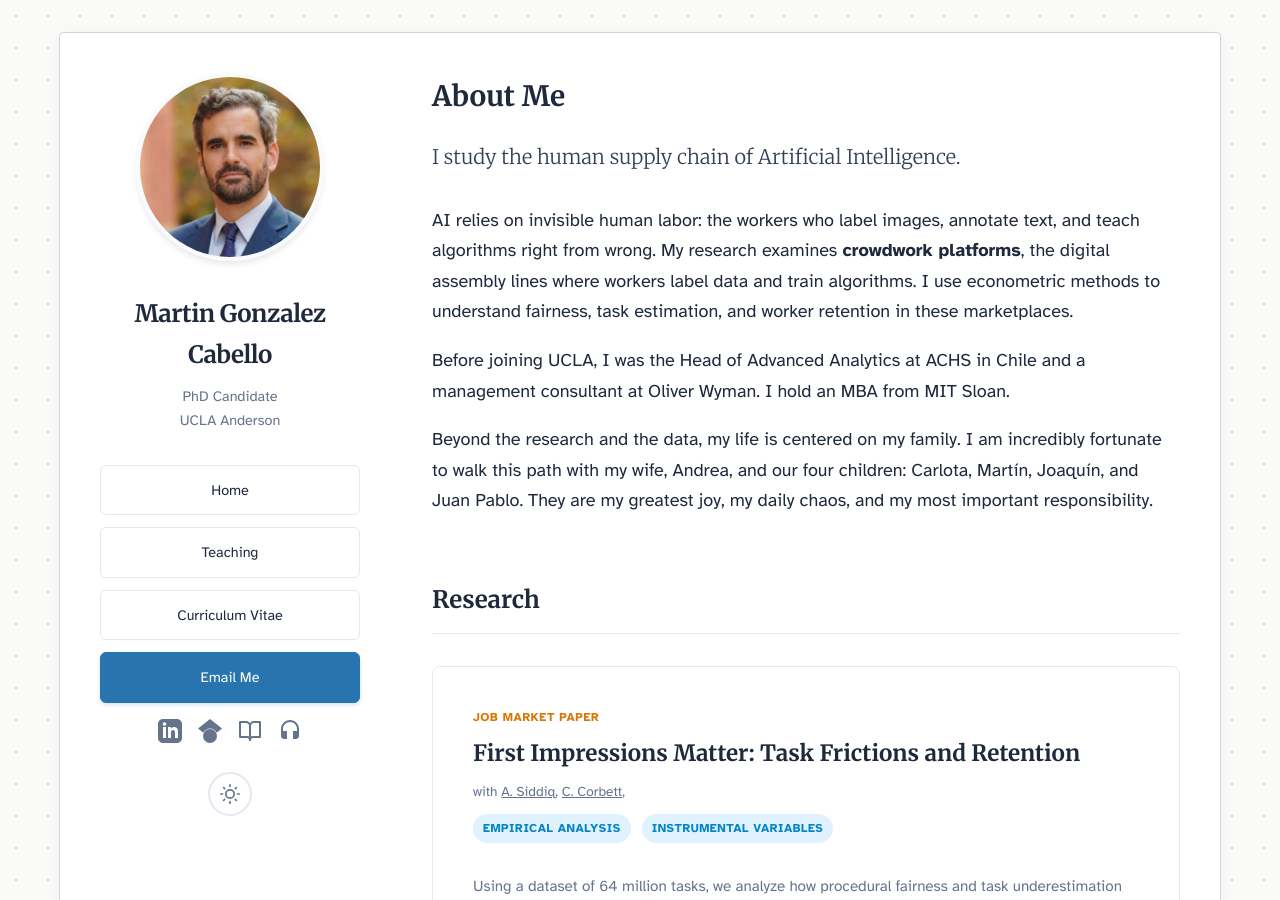
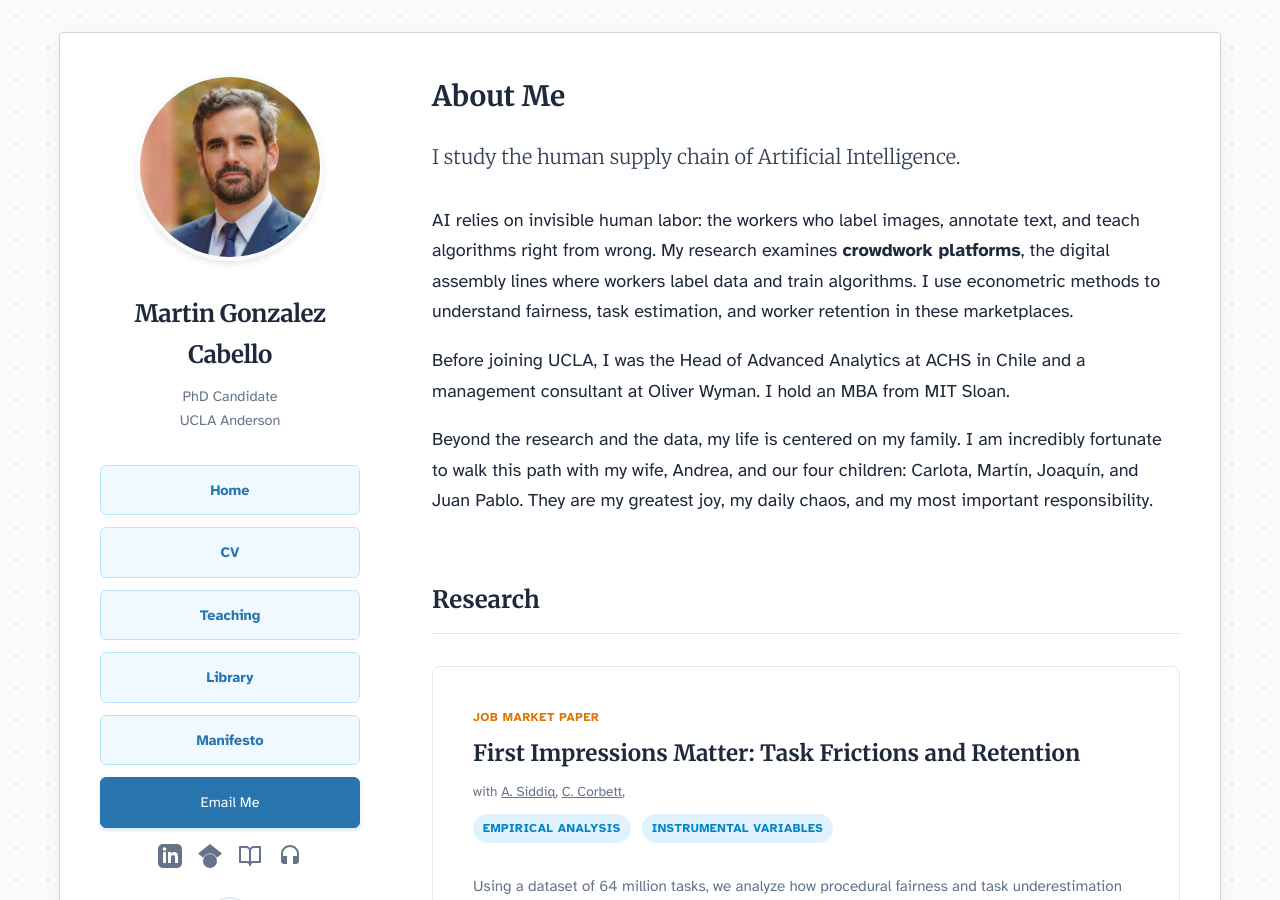
Before and after one commit to martins73/research-site, a Jekyll site: the page built from index.html, in a window 1280 px wide and 900 px high. Built offline with Jekyll 4.4.1, drawn with Linux system fonts in a browser that asks for light colours.

Commit message:
Update default.html

```diff
--- a/_layouts/default.html
+++ b/_layouts/default.html
@@ -95,9 +95,12 @@
             <div class="name">{{ site.author.name }}</div>
             <div class="affiliation">PhD Candidate<br>{{ site.author.affiliation_short }}</div>
 
-            <a href="/" class="sidebar-btn {% if page.active_page == 'home' %}btn-active{% else %}btn-outline{% endif %}">Home</a>
-            <a href="/teaching" class="sidebar-btn {% if page.active_page == 'teaching' %}btn-active{% else %}btn-outline{% endif %}">Teaching</a>
-            <a href="/cv" class="sidebar-btn {% if page.active_page == 'cv' %}btn-active{% else %}btn-outline{% endif %}">Curriculum Vitae</a>
+{% for item in site.data.navigation %}
+  <a href="{{ item.url | relative_url }}"
+     class="sidebar-btn {% if page.active_page == item.key %}btn-active{% else %}btn-outline{% endif %}">
+     {{ item.title }}
+  </a>
+{% endfor %}
             <a href="mailto:{{ site.author.email }}" class="sidebar-btn btn-primary">Email Me</a>
             <div class="social-links">
                 <!-- LinkedIn -->
```
